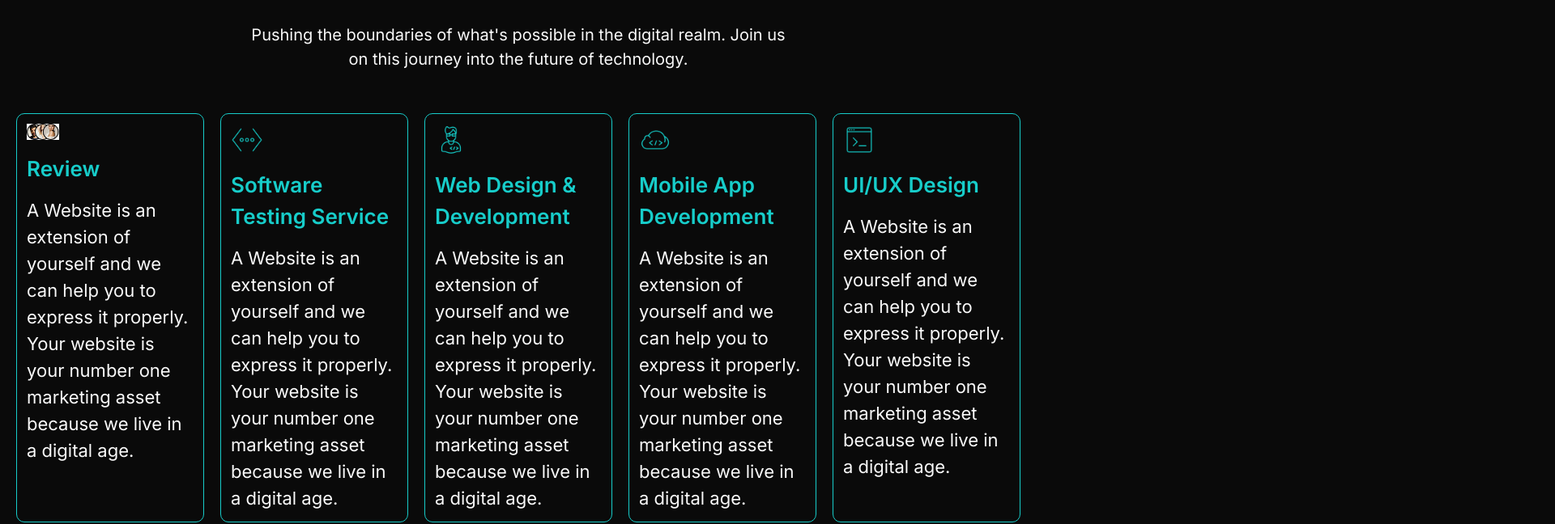
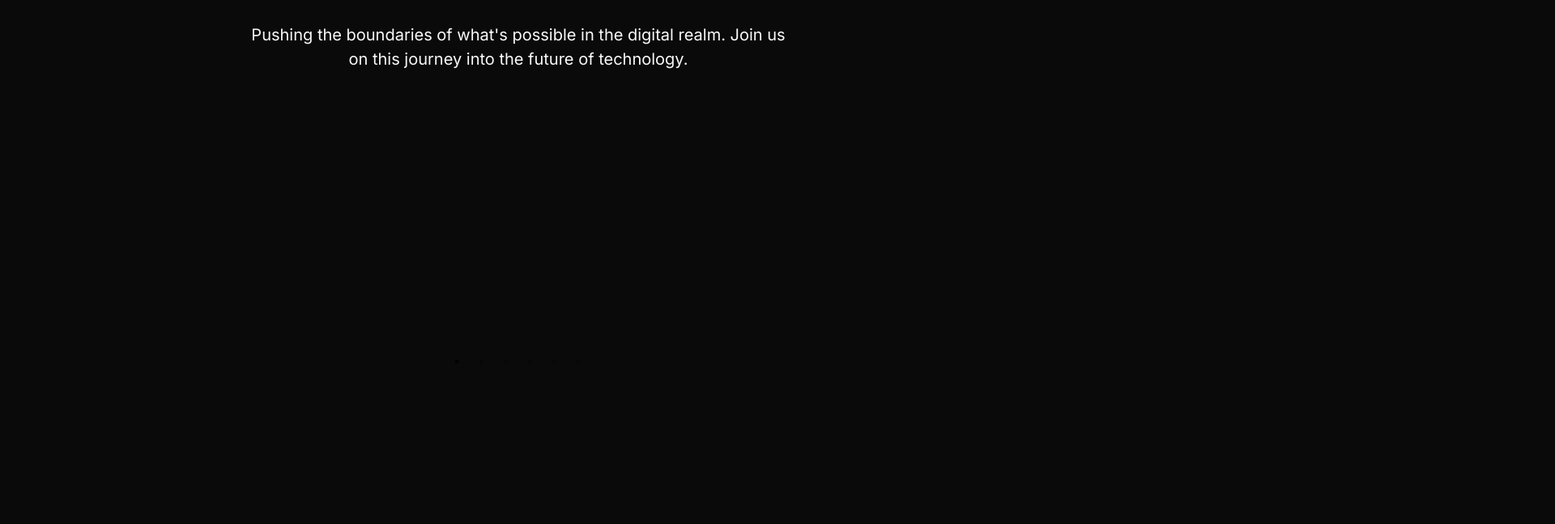
Before and after one commit to Roshen-Perera/ceylon-developers-portfolio, a Next.js app: page / in a window 1280 px wide. Shown: the part 720-1368 px from the top of the page at 81% size, 1920 px wide, since content can reach past the window. After the commit the page ends 1177 px from the top, so only its background shows below. Built offline with nearby package versions, Linux system fonts and the light colour scheme.

Commit message:
Refactor ServiceCarousel to use react-slick for improved carousel functionality and update package.json and package-lock.json to include @types/react-slick

```diff
--- a/components/serviceCarousel.tsx
+++ b/components/serviceCarousel.tsx
@@ -1,65 +1,34 @@
-"use client";
+import React from "react";
+import Slider from "react-slick";
 
-import React from "react";
-
-import Image from "next/image";
-
-const ServiceCarousel = () => {
-  const services = [
-    {
-      title: "Review",
-      description:
-        "A Website is an extension of yourself and we can help you to express it properly. Your website is your number one marketing asset because we live in a digital age.",
-      icon: "/assets/icons/review.jpg",
-    },
-    {
-      title: "Software Testing Service",
-      description:
-        "A Website is an extension of yourself and we can help you to express it properly. Your website is your number one marketing asset because we live in a digital age.",
-      icon: "/assets/icons/testing.gif",
-    },
-    {
-      title: "Web Design & Development",
-      description:
-        "A Website is an extension of yourself and we can help you to express it properly. Your website is your number one marketing asset because we live in a digital age.",
-      icon: "/assets/icons/web.gif",
-    },
-    {
-      title: "Mobile App Development",
-      description:
-        "A Website is an extension of yourself and we can help you to express it properly. Your website is your number one marketing asset because we live in a digital age.",
-      icon: "/assets/icons/mobile.gif",
-    },
-    {
-      title: "UI/UX Design",
-      description:
-        "A Website is an extension of yourself and we can help you to express it properly. Your website is your number one marketing asset because we live in a digital age.",
-      icon: "/assets/icons/ui.gif",
-    },
-  ];
+export default function ServiceCarousel() {
+  const settings = {
+    dots: true,
+    infinite: true,
+    speed: 500,
+    slidesToShow: 1,
+    slidesToScroll: 1,
+  };
   return (
-    <>
-      <div className="flex flex-row gap-5 p-5">
-        {services.map((service) => (
-          <div
-            key={service.title}
-            className="flex flex-col justify border-[#17CDCA] border rounded-lg p-3 gap-4"
-          >
-            <Image
-              src={service.icon}
-              alt={service.title}
-              width={40}
-              height={40}
-            />
-            <p className="text-[26px] font-semibold text-[#17CDCA]">
-              {service.title}
-            </p>
-            <p className="text-[22px]">{service.description}</p>
-          </div>
-        ))}
+    <Slider {...settings}>
+      <div>
+        <h3>1</h3>
       </div>
-    </>
+      <div>
+        <h3>2</h3>
+      </div>
+      <div>
+        <h3>3</h3>
+      </div>
+      <div>
+        <h3>4</h3>
+      </div>
+      <div>
+        <h3>5</h3>
+      </div>
+      <div>
+        <h3>6</h3>
+      </div>
+    </Slider>
   );
-};
-
-export default ServiceCarousel;
+}
--- a/package.json
+++ b/package.json
@@ -29,6 +29,7 @@
     "@types/node": "^20",
     "@types/react": "^19",
     "@types/react-dom": "^19",
+    "@types/react-slick": "^0.23.13",
     "autoprefixer": "^10.4.21",
     "eslint": "^9",
     "eslint-config-next": "15.5.2",
```
Also changed, not shown: 1 other file (tests, documents, lock files or other folders).
